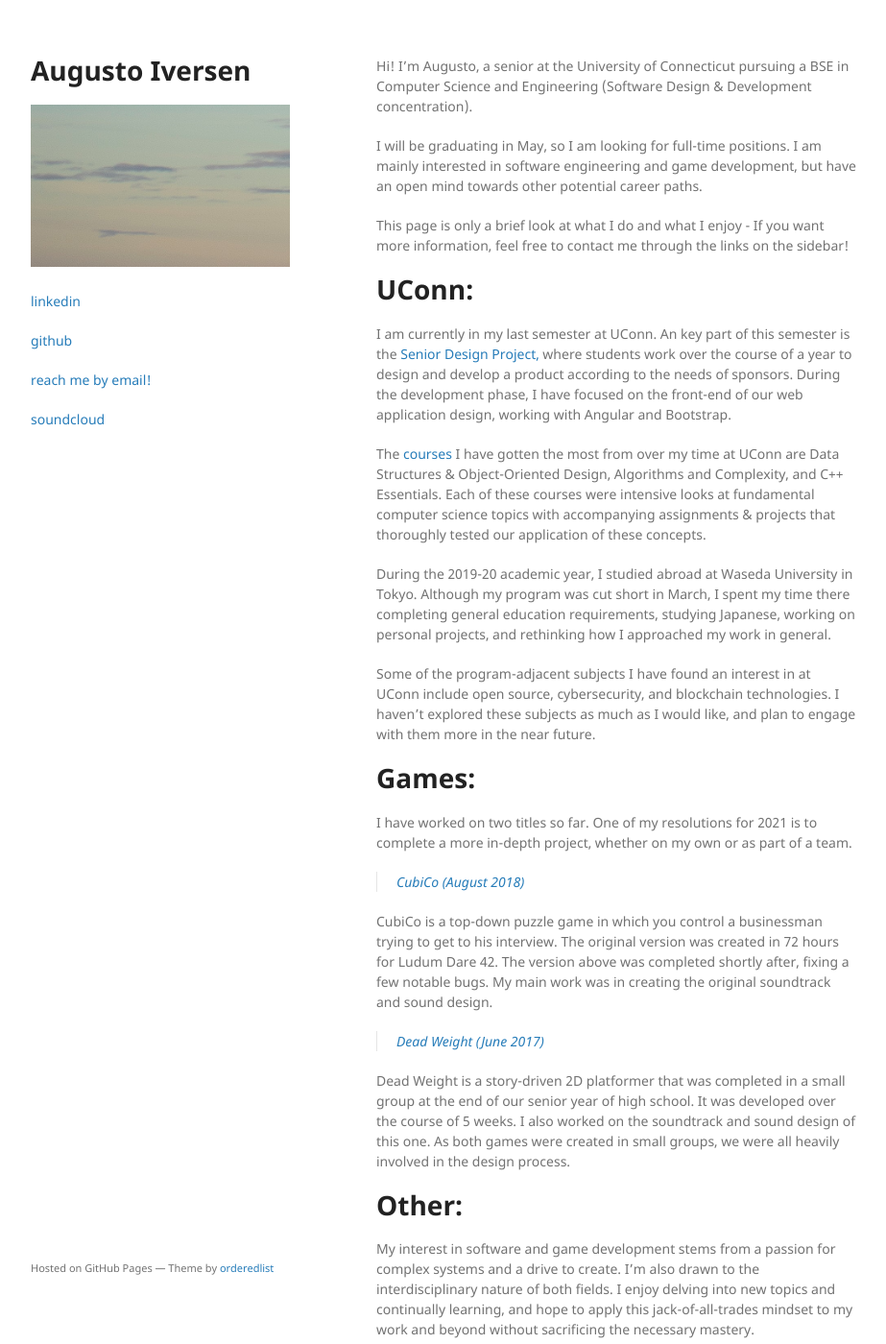
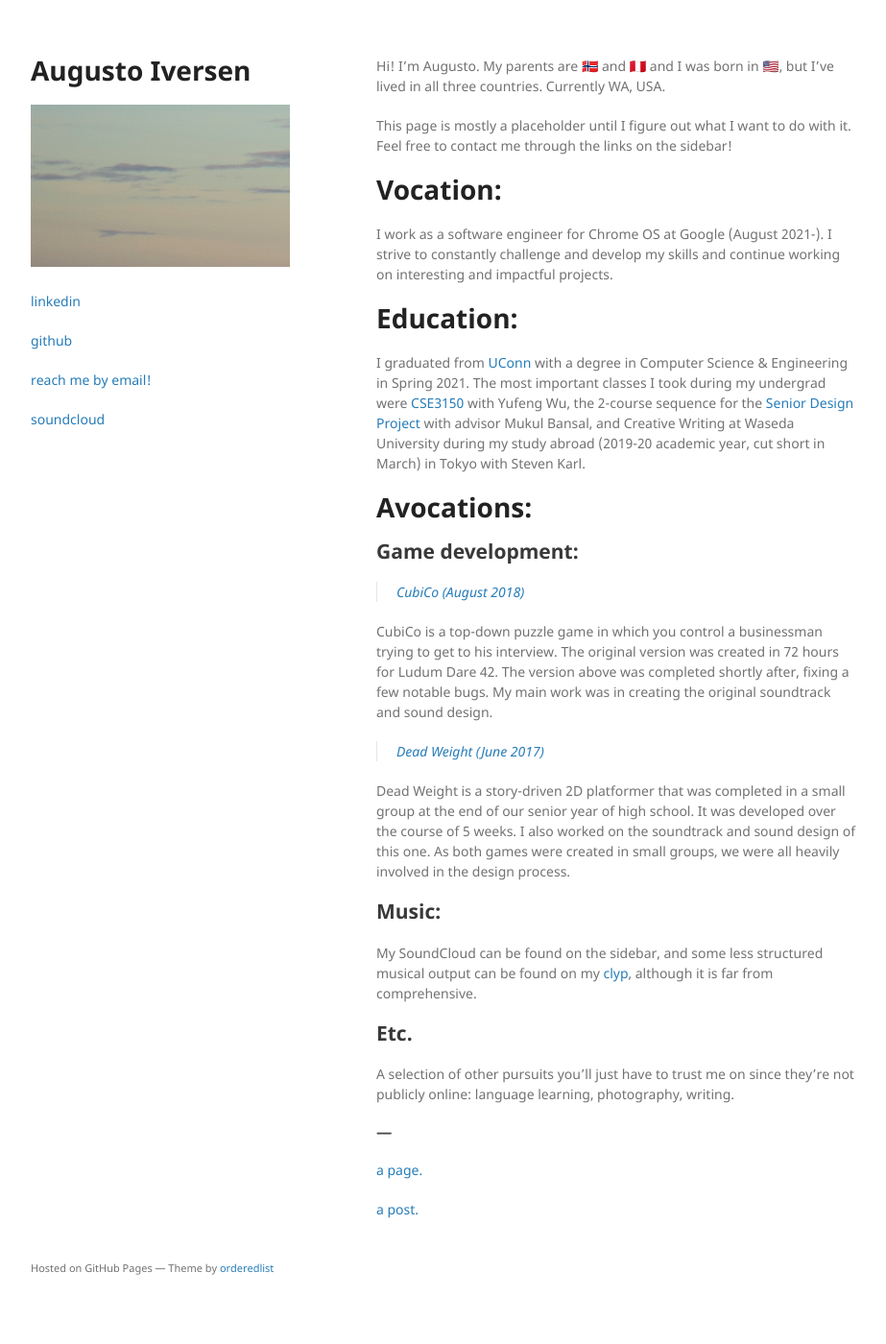
Before and after one commit to augiversen/augiversen.com, a Jekyll site: the page built from index.md, in a window 1280 px wide and 1400 px high. Shown: the whole window at 96% size, without its empty margins (178-1101 px from the left). Built offline with Jekyll 4.4.1, drawn with Linux system fonts in a browser that asks for light colours; our own code applies the rules of GitHub Pages for plain Markdown files; some of the changed text lies outside the part shown.

Commit message:
End-of-year update.

```diff
--- a/index.md
+++ b/index.md
@@ -1,22 +1,18 @@
-Hi! I’m Augusto, a senior at the University of Connecticut pursuing a BSE in Computer Science and Engineering (Software Design & Development concentration).
+Hi! I’m Augusto. My parents are 🇳🇴 and 🇵🇪 and I was born in 🇺🇸, but I've lived in all three countries. Currently WA, USA.
 
-I will be graduating in May, so I am looking for full-time positions. I am mainly interested in software engineering and game development, but have an open mind towards other potential career paths.
+This page is mostly a placeholder until I figure out what I want to do with it. Feel free to contact me through the links on the sidebar!
 
-This page is only a brief look at what I do and what I enjoy - If you want more information, feel free to contact me through the links on the sidebar!
+# Vocation:
 
-# UConn:
+I work as a software engineer for Chrome OS at Google (August 2021-). I strive to constantly challenge and develop my skills and continue working on interesting and impactful projects.
 
-I am currently in my last semester at UConn. An key part of this semester is the [Senior Design Project,](https://seniordesign.engr.uconn.edu/) where students work over the course of a year to design and develop a product according to the needs of sponsors. During the development phase, I have focused on the front-end of our web application design, working with Angular and Bootstrap.
+# Education:
 
-The [courses](https://catalog.uconn.edu/directory-of-courses/course/cse/) I have gotten the most from over my time at UConn are Data Structures & Object-Oriented Design, Algorithms and Complexity, and C++ Essentials. Each of these courses were intensive looks at fundamental computer science topics with accompanying assignments & projects that thoroughly tested our application of these concepts.
+I graduated from [UConn](https://uconn.edu/) with a degree in Computer Science & Engineering in Spring 2021. The most important classes I took during my undergrad were [CSE3150](https://catalog.uconn.edu/course-search/course/CSE/3150) with Yufeng Wu, the 2-course sequence for the [Senior Design Project](https://seniordesign.engr.uconn.edu/) with advisor Mukul Bansal, and Creative Writing at Waseda University during my study abroad (2019-20 academic year, cut short in March) in Tokyo with Steven Karl.
 
-During the 2019-20 academic year, I studied abroad at Waseda University in Tokyo. Although my program was cut short in March, I spent my time there completing general education requirements, studying Japanese, working on personal projects, and rethinking how I approached my work in general.
+# Avocations:
 
-Some of the program-adjacent subjects I have found an interest in at UConn include open source, cybersecurity, and blockchain technologies. I haven't explored these subjects as much as I would like, and plan to engage with them more in the near future.
-
-# Games:
-
-I have worked on two titles so far. One of my resolutions for 2021 is to complete a more in-depth project, whether on my own or as part of a team.
+## Game development:
 
 <blockquote>
   <p><a href="https://cubico.itch.io/cubico" target="_blank">CubiCo (August 2018)</a></p>
@@ -30,15 +26,13 @@ CubiCo is a top-down puzzle game in which you control a businessman trying to ge
 
 Dead Weight is a story-driven 2D platformer that was completed in a small group at the end of our senior year of high school. It was developed over the course of 5 weeks. I also worked on the soundtrack and sound design of this one. As both games were created in small groups, we were all heavily involved in the design process.
 
-# Other:
+## Music:
 
-My interest in software and game development stems from a passion for complex systems and a drive to create. I'm also drawn to the interdisciplinary nature of both fields. I enjoy delving into new topics and continually learning, and hope to apply this jack-of-all-trades mindset to my work and beyond without sacrificing the necessary mastery.
+My SoundCloud can be found on the sidebar, and some less structured musical output can be found on my [clyp](https://clyp.it/user/h3jrsze5), although it is far from comprehensive.
 
-I speak English, Spanish, and Norwegian natively (although I am a little rusty with the latter two), and I'm currently studying Japanese.
+## Etc.
 
-Music has been one of my more long-standing creative pursuits over the years. My SoundCloud can be found on the sidebar, and some less structured musical output can be found on my [clyp](https://clyp.it/user/h3jrsze5), although it is far from comprehensive.
-
-Thanks for reading! I've tried to keep it brief here, so send me a message if you have any questions or comments.
+A selection of other pursuits you'll just have to trust me on since they're not publicly online: language learning, photography, writing.
 
 ### ---
 
```
Also changed, not shown: 1 other file.
